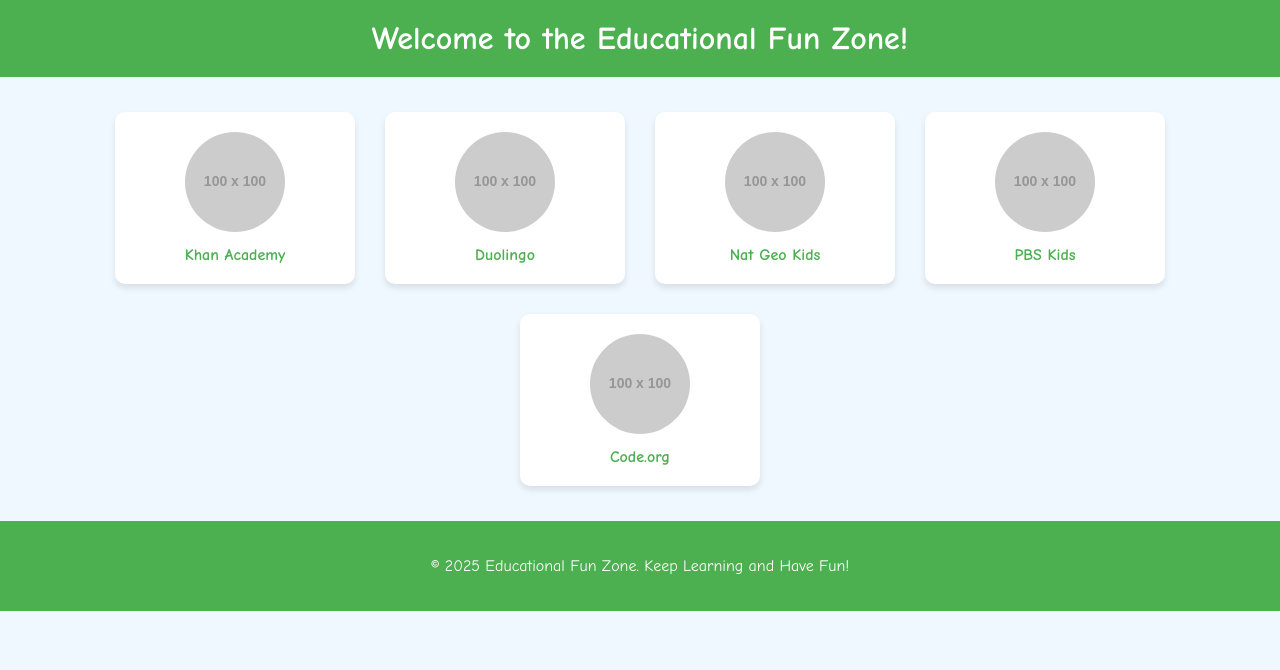
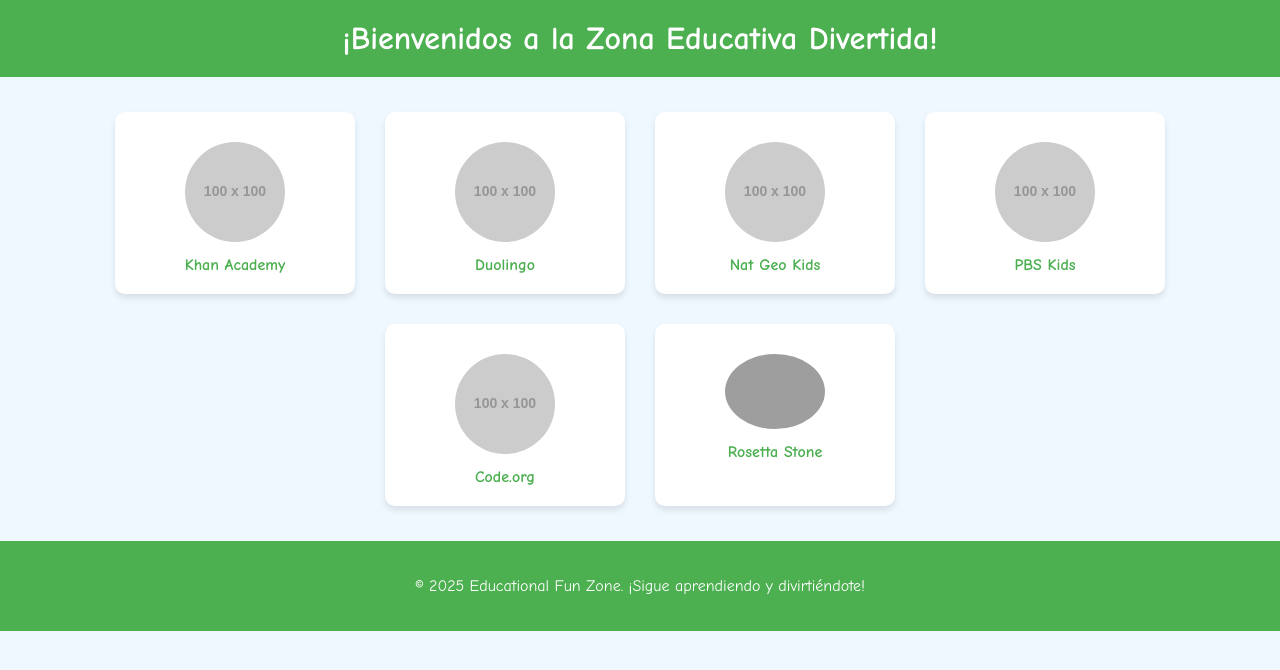
Before and after one commit to racoi12/landingEduc, a plain HTML site: page index.html in a window 1280 px wide. Drawn offline with Linux system fonts and the light colour scheme; grey boxes are pictures that could not be loaded; placeholder pictures from the web are drawn by us.

Commit message:
Update index.html
added rosetta and make logos clickables

```diff
--- a/index.html
+++ b/index.html
@@ -1,9 +1,9 @@
 <!DOCTYPE html>
-<html lang="en">
+<html lang="es">
 <head>
     <meta charset="UTF-8">
     <meta name="viewport" content="width=device-width, initial-scale=1.0">
-    <title>Educational Fun Zone</title>
+    <title>Zona Educativa Divertida</title>
     <style>
         body {
             font-family: 'Comic Sans MS', sans-serif;
@@ -66,32 +66,48 @@
 </head>
 <body>
     <header>
-        <h1>Welcome to the Educational Fun Zone!</h1>
+        <h1>¡Bienvenidos a la Zona Educativa Divertida!</h1>
     </header>
     <div class="container">
         <div class="card">
-            <img src="https://via.placeholder.com/100" alt="Khan Academy">
+            <a href="https://www.khanacademy.org" target="_blank">
+                <img src="https://via.placeholder.com/100" alt="Khan Academy">
+            </a>
             <a href="https://www.khanacademy.org" target="_blank">Khan Academy</a>
         </div>
         <div class="card">
-            <img src="https://via.placeholder.com/100" alt="Duolingo">
+            <a href="https://www.duolingo.com" target="_blank">
+                <img src="https://via.placeholder.com/100" alt="Duolingo">
+            </a>
             <a href="https://www.duolingo.com" target="_blank">Duolingo</a>
         </div>
         <div class="card">
-            <img src="https://via.placeholder.com/100" alt="National Geographic Kids">
+            <a href="https://kids.nationalgeographic.com" target="_blank">
+                <img src="https://via.placeholder.com/100" alt="Nat Geo Kids">
+            </a>
             <a href="https://kids.nationalgeographic.com" target="_blank">Nat Geo Kids</a>
         </div>
         <div class="card">
-            <img src="https://via.placeholder.com/100" alt="PBS Kids">
+            <a href="https://pbskids.org" target="_blank">
+                <img src="https://via.placeholder.com/100" alt="PBS Kids">
+            </a>
             <a href="https://pbskids.org" target="_blank">PBS Kids</a>
         </div>
         <div class="card">
-            <img src="https://via.placeholder.com/100" alt="Code.org">
+            <a href="https://code.org" target="_blank">
+                <img src="https://via.placeholder.com/100" alt="Code.org">
+            </a>
             <a href="https://code.org" target="_blank">Code.org</a>
+        </div>
+        <div class="card">
+            <a href="https://totale.rosettastone.com" target="_blank">
+                <img src="https://1000marcas.net/wp-content/uploads/2021/05/Rosetta-Stone-Logo.png" alt="Rosetta Stone">
+            </a>
+            <a href="https://totale.rosettastone.com" target="_blank">Rosetta Stone</a>
         </div>
     </div>
     <footer>
-        <p>&copy; 2025 Educational Fun Zone. Keep Learning and Have Fun!</p>
+        <p>&copy; 2025 Educational Fun Zone. ¡Sigue aprendiendo y divirtiéndote!</p>
     </footer>
 </body>
 </html>
```
